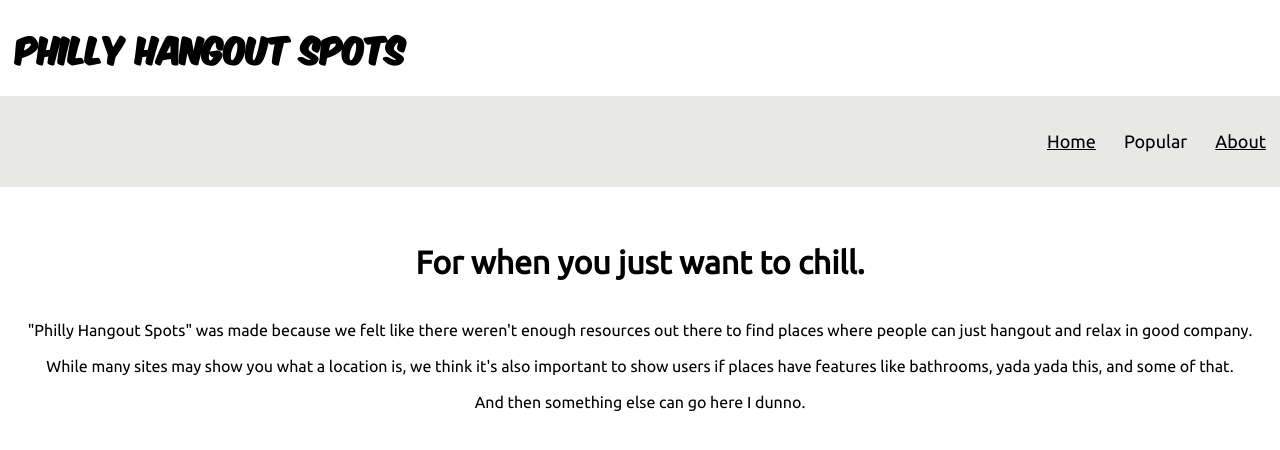
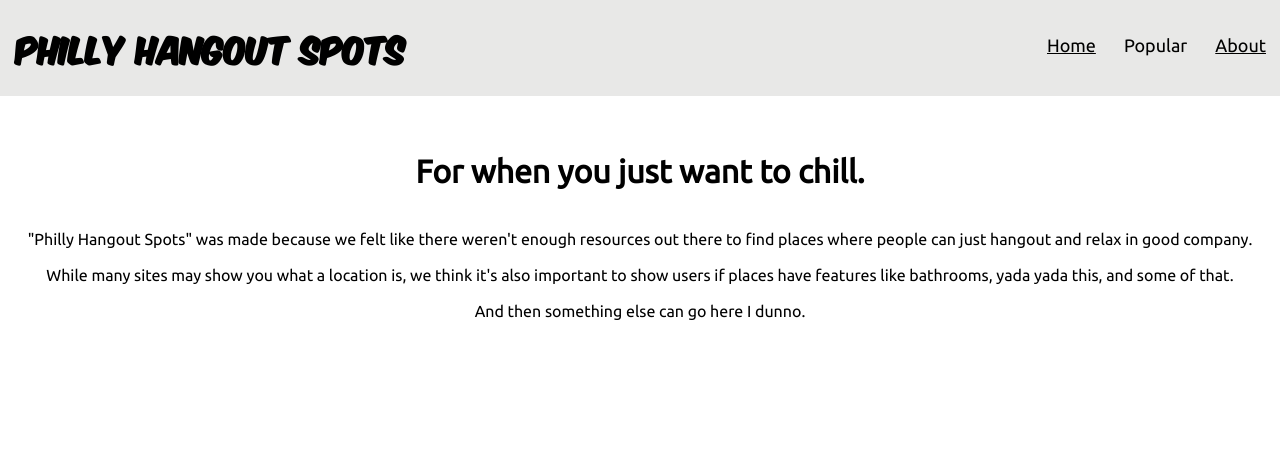
Before and after one commit to tul64515/OwlHacksProject, a plain HTML site: page about.html in a window 1280 px wide. Drawn offline with Linux system fonts and the light colour scheme.

Commit message:
i forgot to push these on the last change

```diff
--- a/about.html
+++ b/about.html
@@ -15,10 +15,8 @@
     </style>
     <body>
         <div class = "contain-all">
-            <div class = "header">
+            <div class = "utility-row">
                 <h1 class = "title" > Philly Hangout Spots </h1>
-            </div>
-            <div class = "utility-row">
                 <a class="home" href="website.html"> Home </a>
                 <div> Popular </div>
                 <a class="about" href="about.html"> About </a>
--- a/styles.css
+++ b/styles.css
@@ -22,7 +22,8 @@ body{
     margin-left: 15px;
 }
 
-/* everyhting between these two divs will be moved with it */
+/* everyhting between the auto and home divs will be moved with it. If anyone wants to play with flexbox to make
+    this system cleaner please be my guest*/
 .auto{
     margin-left: auto;
 }
```
